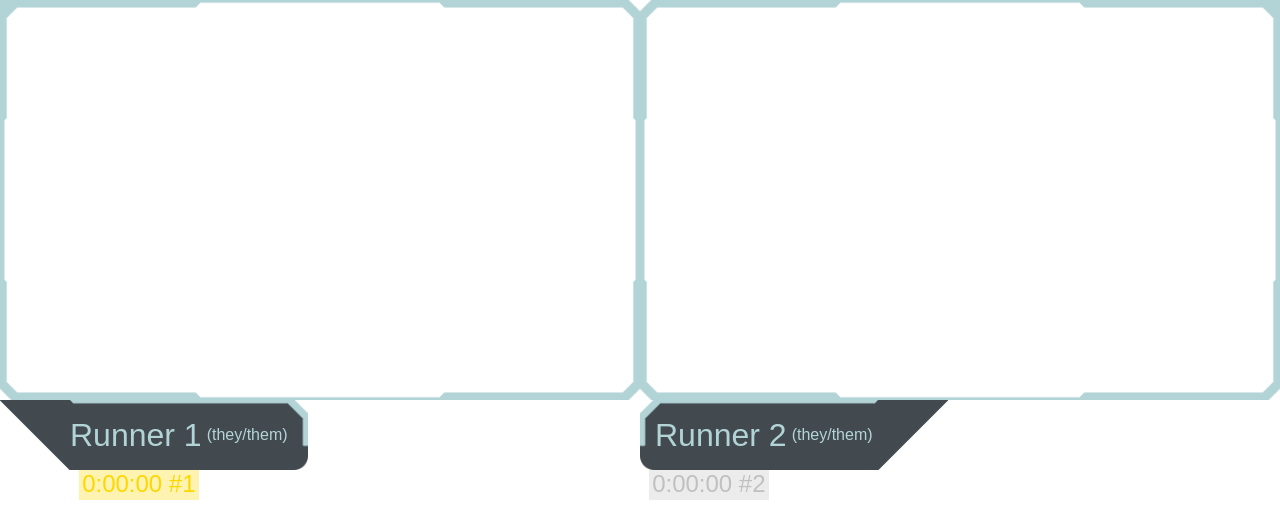
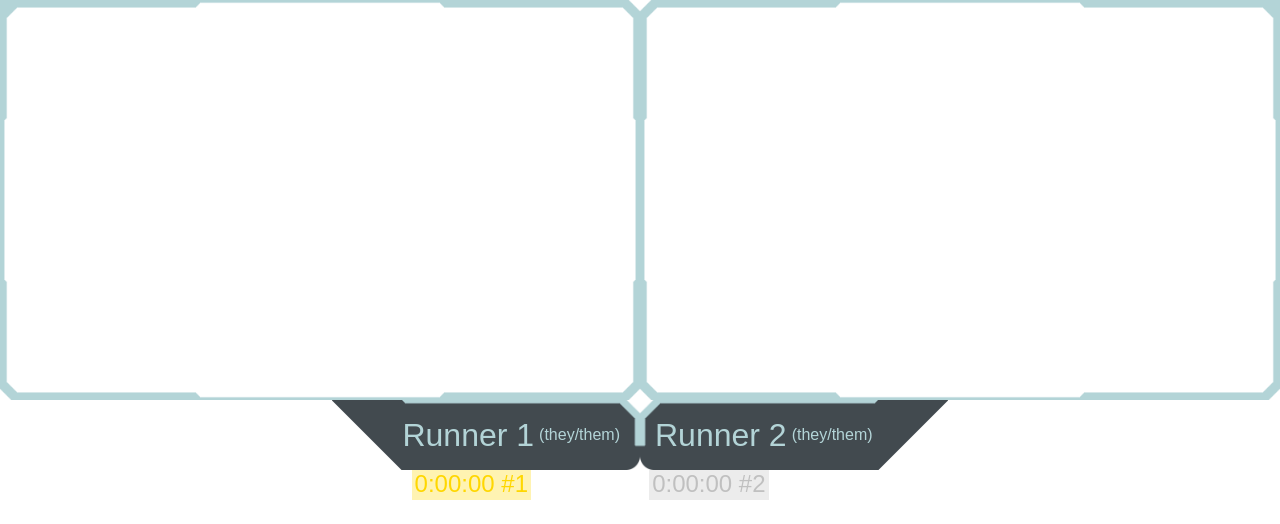
Before and after one commit to MayberryZoom/dread-stream-layouts, a website: page graphics/vanilla-2-racers.html in a window 1280 px wide. Shown: the top 524 px of the page. Drawn offline with Linux system fonts and the light colour scheme.

Commit message:
Display left runner name correctly in vanilla layout

```diff
--- a/graphics/vanilla-2-racers.html
+++ b/graphics/vanilla-2-racers.html
@@ -9,7 +9,7 @@
 			<div class="runners-container">
 				<div class="runner">
 					<div class="gameplay"></div>
-					<div class="runner-bottom" id="runner-left">
+					<div class="runner-bottom" id="runner-left" style="justify-content: flex-end;">
 						<div class="runner-info-container flipped">
 							<div class="runner-info">
 								<span class="runner-name">Runner 1</span>
```
